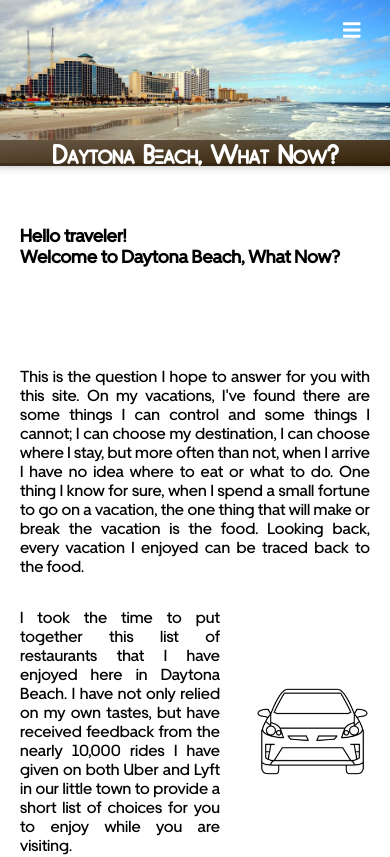
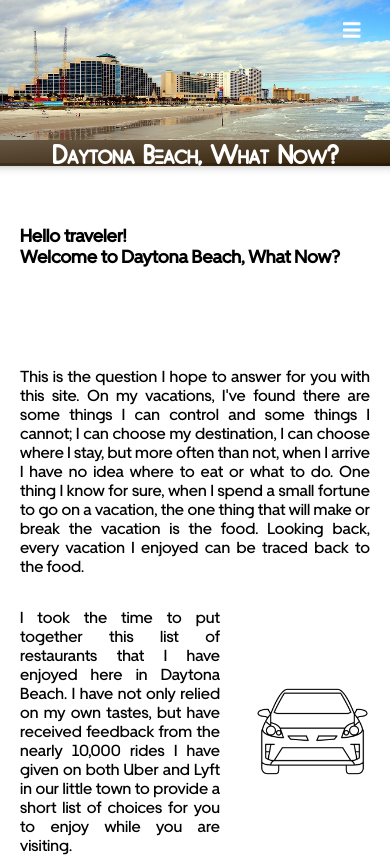
Before and after one commit to grundydarcey/DBWNClient, a React (Create React App) app: page / in a window 390 px wide. Shown: the top 857 px of the page. Built offline with nearby package versions, Linux system fonts and the light colour scheme; no server answers; what react-google-maps would draw is missing.

Commit message:
header resize

```diff
--- a/src/Header/header.css
+++ b/src/Header/header.css
@@ -89,7 +89,7 @@ hr {
 @media all and (min-width: 0px) and (max-width: 800px) {
   .nav {
     font-size: 10px;
-    background-size: 100% 180%;
+    background-size: 125% 180%;
     background-position: 0px -30px;
     height: 150px;
   }
```
